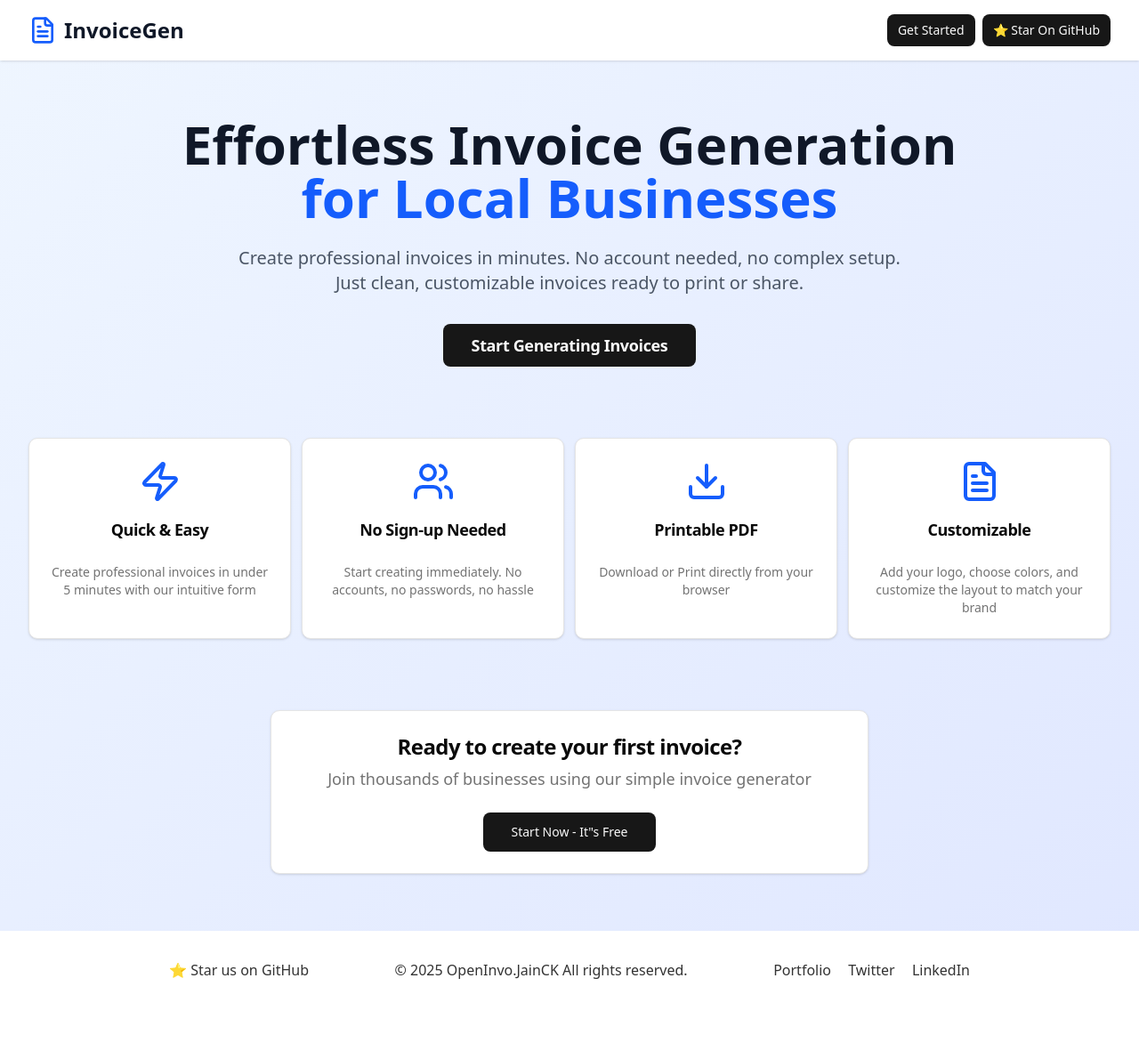
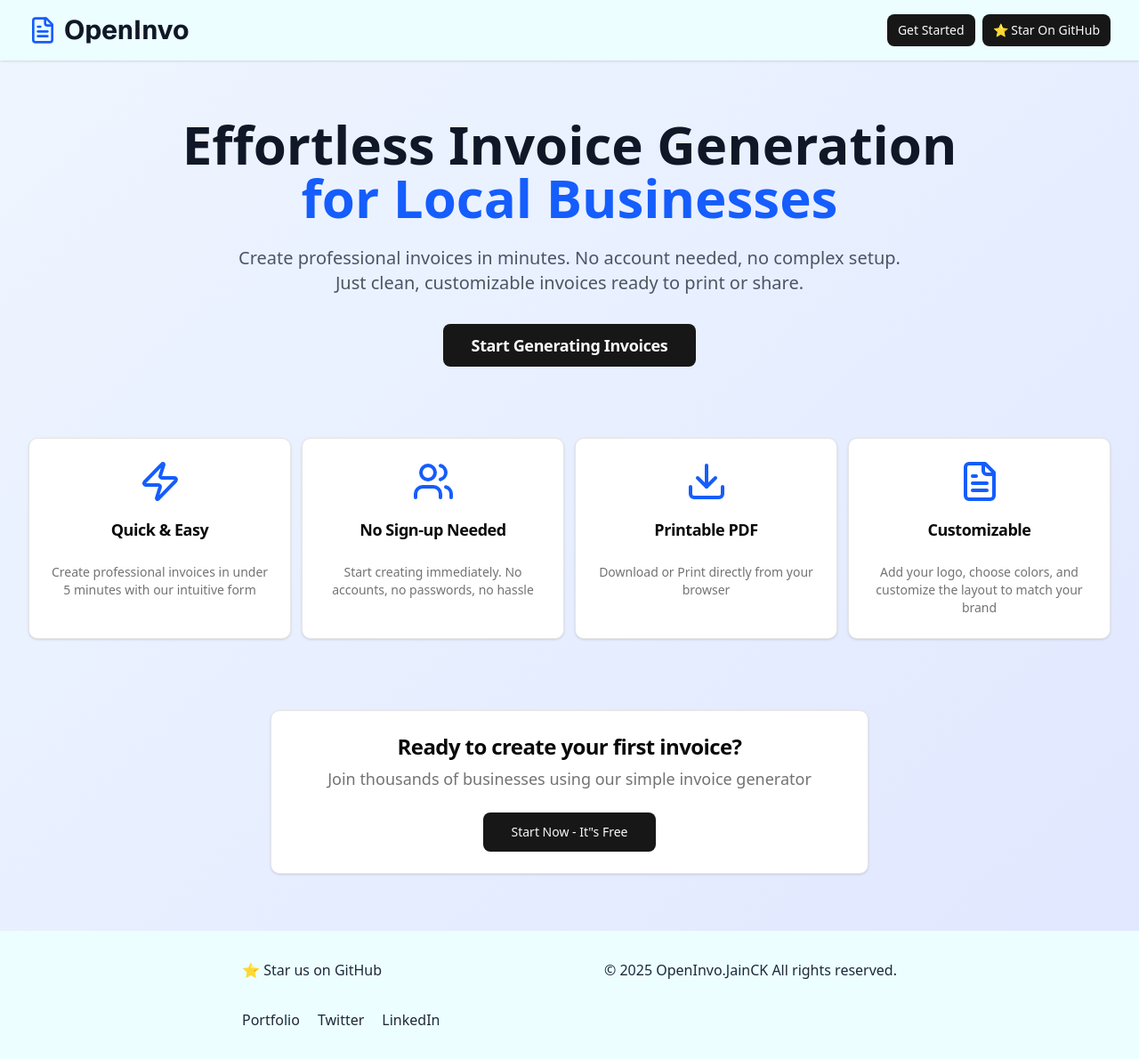
Before and after one commit to JainCK/openinvo, a Next.js app: page / in a window 1280 px wide. Shown: the whole page at 89% size. Before the commit the page ends 1134 px from the top, so only its background shows below. Built offline with nearby package versions, Linux system fonts and the light colour scheme.

Commit message:
accesibity and style fix

```diff
--- a/components/footer.tsx
+++ b/components/footer.tsx
@@ -1,24 +1,14 @@
 import React from "react";
 
 const Footer: React.FC = () => (
-  <footer style={{ background: "#ffffff", color: "#333", padding: "2rem 0" }}>
-    <div
-      style={{
-        maxWidth: 900,
-        margin: "0 auto",
-        display: "flex",
-        flexWrap: "wrap",
-        justifyContent: "space-between",
-        alignItems: "center",
-        gap: "2rem",
-      }}
-    >
+  <footer className="bg-cyan-50 text-gray-800 py-8">
+    <div className="max-w-3xl mx-auto flex flex-col md:flex-row flex-wrap md:justify-between items-center gap-8 px-4">
       <div>
         <a
           href="https://github.com/jainck/openinvo"
           target="_blank"
           rel="noopener noreferrer"
-          style={{ color: "#333", textDecoration: "none", fontWeight: 500 }}
+          className="text-gray-800 no-underline font-medium hover:underline"
         >
           ⭐ Star us on GitHub
         </a>
@@ -28,10 +18,10 @@ const Footer: React.FC = () => (
           &copy; {new Date().getFullYear()} OpenInvo.JainCK All rights reserved.
         </span>
       </div>
-      <div style={{ display: "flex", gap: "1.2rem", alignItems: "center" }}>
+      <div className="flex gap-5 items-center">
         <a
           href="https://www.jainck.me/"
-          style={{ color: "#333", textDecoration: "none" }}
+          className="text-gray-800 no-underline hover:underline"
           aria-label="Portfolio"
         >
           Portfolio
@@ -40,7 +30,7 @@ const Footer: React.FC = () => (
           href="https://twitter.com/jain_kuriakose"
           target="_blank"
           rel="noopener noreferrer"
-          style={{ color: "#333", textDecoration: "none" }}
+          className="text-gray-800 no-underline hover:underline"
           aria-label="Twitter"
         >
           Twitter
@@ -49,7 +39,7 @@ const Footer: React.FC = () => (
           href="https://linkedin.com/in/jainck"
           target="_blank"
           rel="noopener noreferrer"
-          style={{ color: "#333", textDecoration: "none" }}
+          className="text-gray-800 no-underline hover:underline"
           aria-label="LinkedIn"
         >
           LinkedIn
--- a/components/header.tsx
+++ b/components/header.tsx
@@ -4,19 +4,22 @@ import { FileText } from "lucide-react";
 import { Button } from "@/components/ui/button";
 
 const Header: React.FC = () => (
-  <header className="bg-white shadow-sm">
+  <header className="bg-cyan-50 shadow-sm">
     <div className="max-w-7xl mx-auto px-4 sm:px-6 lg:px-8 py-4">
       <div className="flex items-center justify-between">
         <div className="flex items-center space-x-2">
           <FileText className="h-8 w-8 text-blue-600" />
-          <h1 className="text-2xl font-bold text-gray-900">InvoiceGen</h1>
+          <h1 className="text-3xl font-bold text-gray-900 font-sans">
+            OpenInvo
+          </h1>
         </div>
-        <div className="flex space-x-2">
+        {/* Hide buttons on mobile */}
+        <div className="space-x-2 hidden sm:flex">
           <Link href="/create">
             <Button size="sm">Get Started</Button>
           </Link>
           <a
-            href="https://github.com/JainCK"
+            href="https://github.com/JainCK/openinvo"
             target="_blank"
             rel="noopener noreferrer"
           >
--- a/components/ui/input.tsx
+++ b/components/ui/input.tsx
@@ -1,4 +1,4 @@
-// @ts-ignore
+/* eslint-disable */
 import * as React from "react";
 import { cn } from "@/lib/utils";
 import { i } from "motion/react-client";
```
